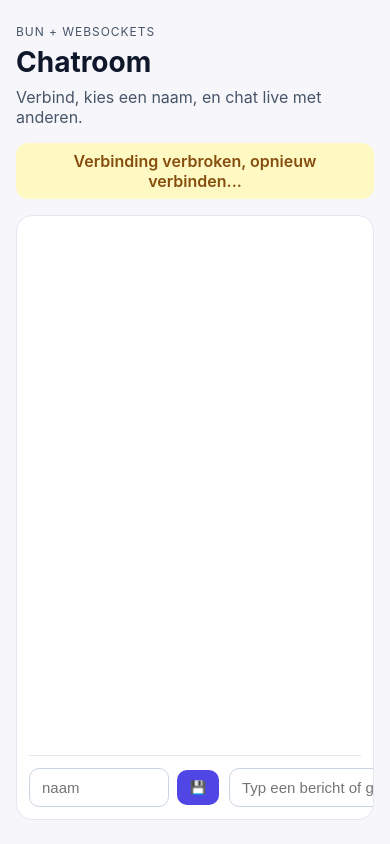
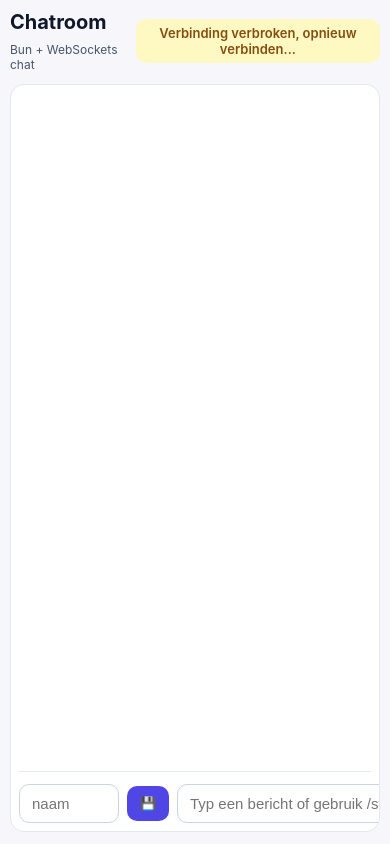
Before and after one commit to pa1bh/chatserver, a website: page public/index.html in a window 390 px wide. Drawn offline with Linux system fonts and the light colour scheme.

Commit message:
chore: compact mobile chat layout

```diff
--- a/public/index.html
+++ b/public/index.html
@@ -11,9 +11,8 @@
     <main class="page">
       <header class="header">
         <div>
-          <p class="eyebrow">Bun + WebSockets</p>
           <h1>Chatroom</h1>
-          <p class="subtitle">Verbind, kies een naam, en chat live met anderen.</p>
+          <p class="subtitle">Bun + WebSockets chat</p>
         </div>
         <div class="status" id="connectionStatus">Verbinden...</div>
       </header>
--- a/public/styles.css
+++ b/public/styles.css
@@ -16,7 +16,7 @@ body {
 .page {
   max-width: 900px;
   margin: 0 auto;
-  padding: 24px 16px 24px;
+  padding: 16px 12px 16px;
   min-height: 100vh;
   height: 100vh;
   display: flex;
@@ -26,37 +26,31 @@ body {
 
 .header {
   display: flex;
-  align-items: center;
+  align-items: flex-start;
   justify-content: space-between;
   gap: 16px;
 }
 
-.eyebrow {
-  letter-spacing: 0.08em;
-  text-transform: uppercase;
-  color: #475569;
-  font-size: 12px;
-  margin: 0 0 6px 0;
-}
-
 h1 {
   margin: 0 0 8px 0;
-  font-size: 28px;
+  font-size: 24px;
 }
 
 .subtitle {
   margin: 0;
   color: #475569;
+  font-size: 13px;
 }
 
 .status {
-  padding: 8px 12px;
-  border-radius: 12px;
+  padding: 6px 10px;
+  border-radius: 10px;
   background: #eef2ff;
   color: #312e81;
   font-weight: 600;
-  min-width: 140px;
+  min-width: 110px;
   text-align: center;
+  font-size: 13px;
 }
 
 .field {
@@ -99,8 +93,8 @@ button:active {
 .chat {
   background: #fff;
   border: 1px solid #e2e8f0;
-  border-radius: 16px;
-  padding: 12px;
+  border-radius: 14px;
+  padding: 10px;
   display: flex;
   flex-direction: column;
   flex: 1;
@@ -112,7 +106,7 @@ button:active {
   flex: 1;
   min-height: 0;
   overflow-y: auto;
-  padding: 8px;
+  padding: 6px;
   display: flex;
   flex-direction: column;
   gap: 10px;
@@ -132,7 +126,7 @@ button:active {
 
 .msg {
   padding: 10px 12px;
-  border-radius: 12px;
+  border-radius: 10px;
   background: #f8fafc;
   border: 1px solid #e2e8f0;
   align-self: flex-start;
@@ -177,6 +171,11 @@ button:active {
   flex: 1;
 }
 
+.composer button[type="submit"] {
+  width: 46px;
+  padding: 0 10px;
+}
+
 .inline-name {
   display: flex;
   gap: 8px;
@@ -184,7 +183,7 @@ button:active {
 }
 
 .inline-name input {
-  width: 140px;
+  width: 120px;
 }
 
 .inline-name button {
@@ -194,11 +193,32 @@ button:active {
 
 @media (max-width: 640px) {
   .header {
-    flex-direction: column;
-    align-items: flex-start;
+    flex-direction: row;
+    align-items: center;
   }
 
-  button {
-    width: 100%;
+  .page {
+    padding: 10px 10px 12px;
+    gap: 12px;
+  }
+
+  h1 {
+    font-size: 20px;
+  }
+
+  .subtitle {
+    font-size: 12px;
+  }
+
+  .chat {
+    padding: 8px;
+  }
+
+  .composer {
+    gap: 8px;
+  }
+
+  .inline-name input {
+    width: 100px;
   }
 }
```
